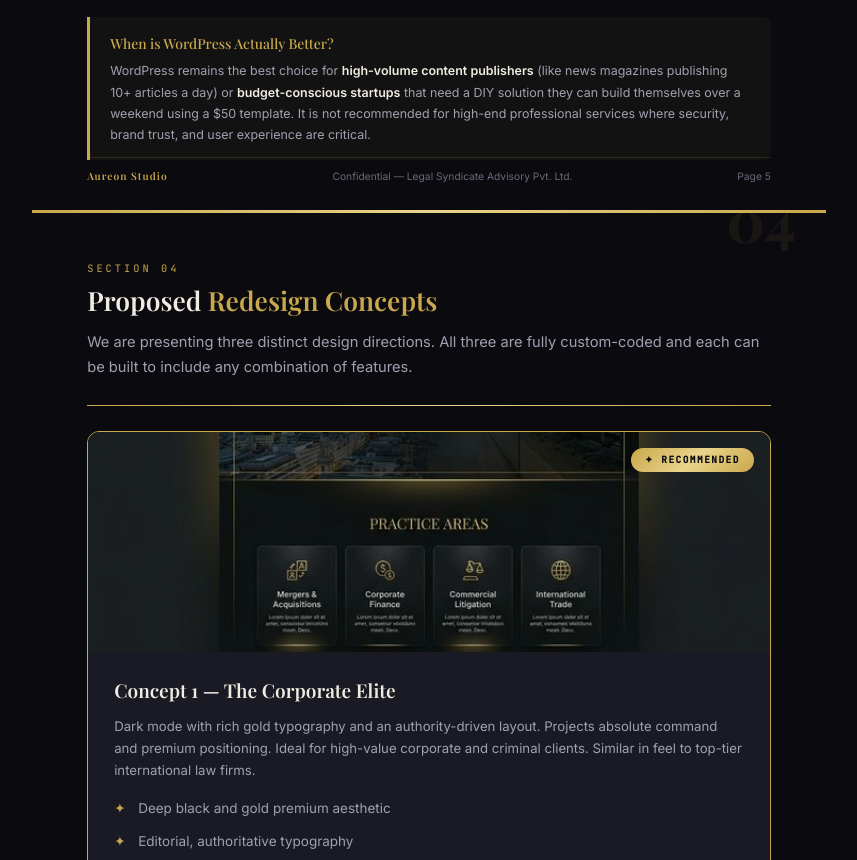
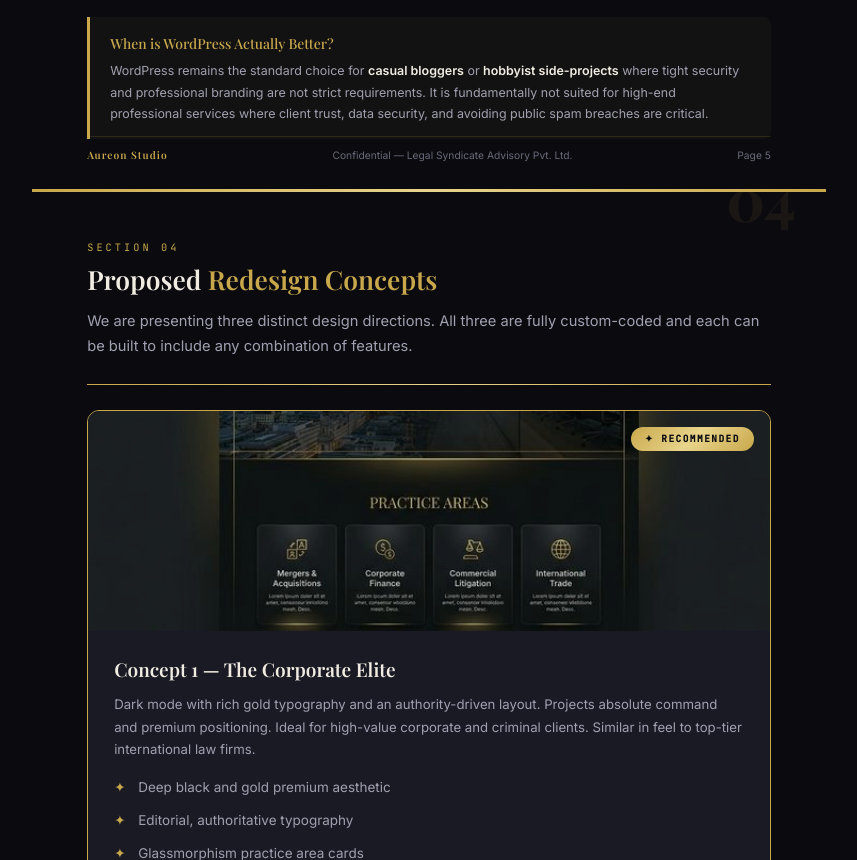
Before and after one commit to Aabaan321/Aureon_doc, a plain HTML site: page proposal.html in a window 1280 px wide. Shown: the part 7290-8150 px from the top of the page, without its empty margins (211-1068 px from the left). Drawn offline with nearby package versions, Linux system fonts and the light colour scheme; a web font is replaced by a local one.

Commit message:
chore: Revise WordPress trade-offs to remove 50 dollar template mention

```diff
--- a/proposal.html
+++ b/proposal.html
@@ -837,7 +837,7 @@
 
     <div style="background: rgba(201, 168, 76, 0.05); border-left: 3px solid var(--gold-primary); padding: 15px 20px; margin-top: 20px; border-radius: 0 8px 8px 0;">
       <h4 style="font-size: 0.95em; color: var(--gold-primary);">When is WordPress Actually Better?</h4>
-      <p style="font-size: 0.85em; margin-top: 5px; margin-bottom: 0;">WordPress remains the best choice for <strong>high-volume content publishers</strong> (like news magazines publishing 10+ articles a day) or <strong>budget-conscious startups</strong> that need a DIY solution they can build themselves over a weekend using a $50 template. It is not recommended for high-end professional services where security, brand trust, and user experience are critical.</p>
+      <p style="font-size: 0.85em; margin-top: 5px; margin-bottom: 0;">WordPress remains the standard choice for <strong>casual bloggers</strong> or <strong>hobbyist side-projects</strong> where tight security and professional branding are not strict requirements. It is fundamentally not suited for high-end professional services where client trust, data security, and avoiding public spam breaches are critical.</p>
     </div>
   </div>
 
```
